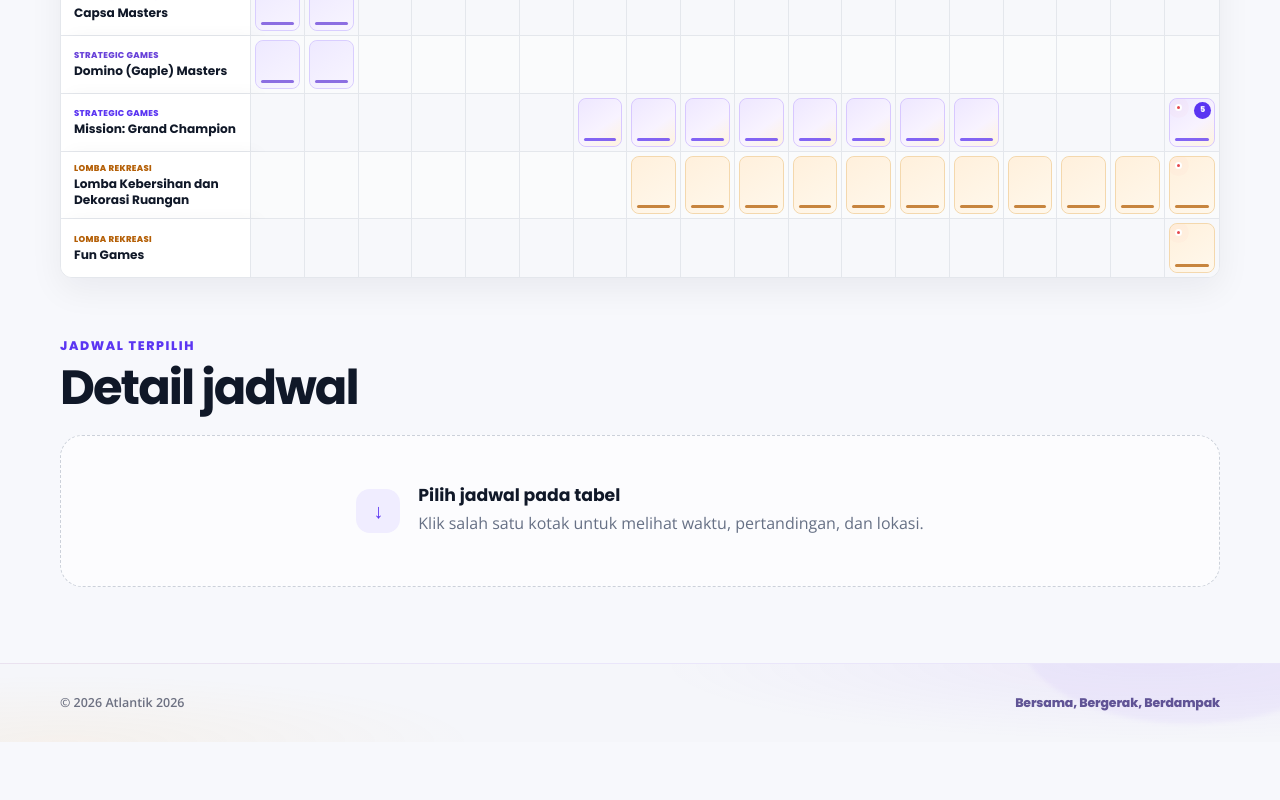
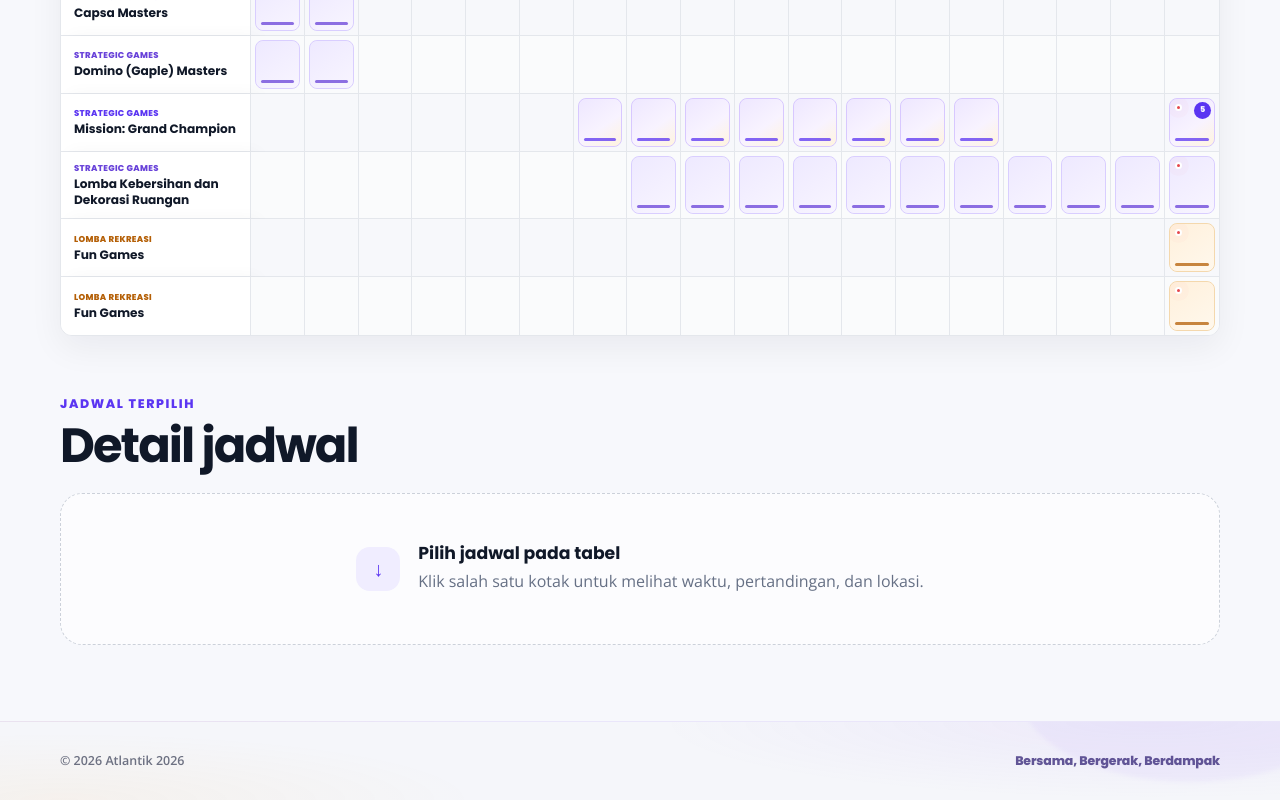
Before and after one commit to ruswanhidayat/portal-atlantik, a Next.js app: page /jadwal in a window 1280 px wide. Shown: the part 1018-1818 px from the top of the page. Before the commit the page ends 1760 px from the top, so only its background shows below. Built offline with nearby package versions, Linux system fonts and the light colour scheme.

Commit message:
Update event details and add new fun games

```diff
--- a/data/schedule.js
+++ b/data/schedule.js
@@ -1231,8 +1231,8 @@ export const competitionSchedules = [
   {
     id: "merdeka-showcase",
     name: "Lomba Kebersihan dan Dekorasi Ruangan",
-    category: "Lomba Rekreasi",
-    theme: "fun",
+    category: "Strategic Games",
+    theme: "strategic",
     activeDates: [
       "2026-08-13",
       "2026-08-14",
@@ -1371,7 +1371,7 @@ export const competitionSchedules = [
     },
   },
   {
-    id: "fun-games",
+    id: "fun-games_1",
     name: "Fun Games",
     category: "Lomba Rekreasi",
     theme: "fun",
@@ -1379,10 +1379,29 @@ export const competitionSchedules = [
     sessions: {
       "2026-08-31": [
         {
-          id: "fun-games-31-1",
+          id: "fun-games-1-31-1",
           startTime: "08:00",
           endTime: "15:00",
-          title: "Fun Games Session",
+          title: "Ball Relay",
+          stage: "Hari Puncak",
+          location: "Area Hari Puncak Peringatan HUT RI Dit TIK",
+        },
+      ],
+    },
+  },
+  {
+    id: "fun-games_2",
+    name: "Fun Games",
+    category: "Lomba Rekreasi",
+    theme: "fun",
+    activeDates: ["2026-08-31"],
+    sessions: {
+      "2026-08-31": [
+        {
+          id: "fun-games-2-31-1",
+          startTime: "08:00",
+          endTime: "15:00",
+          title: "Paku Botol",
           stage: "Hari Puncak",
           location: "Area Hari Puncak Peringatan HUT RI Dit TIK",
         },
```
